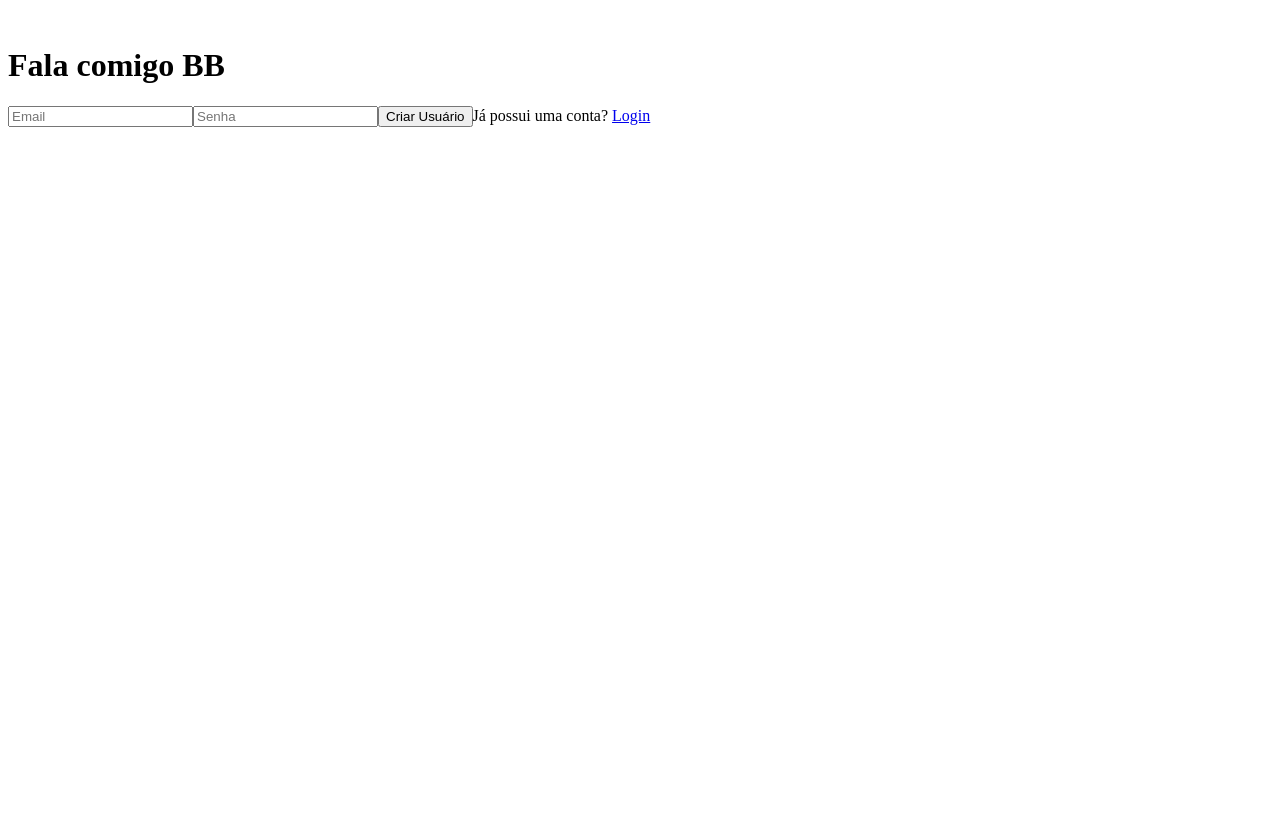
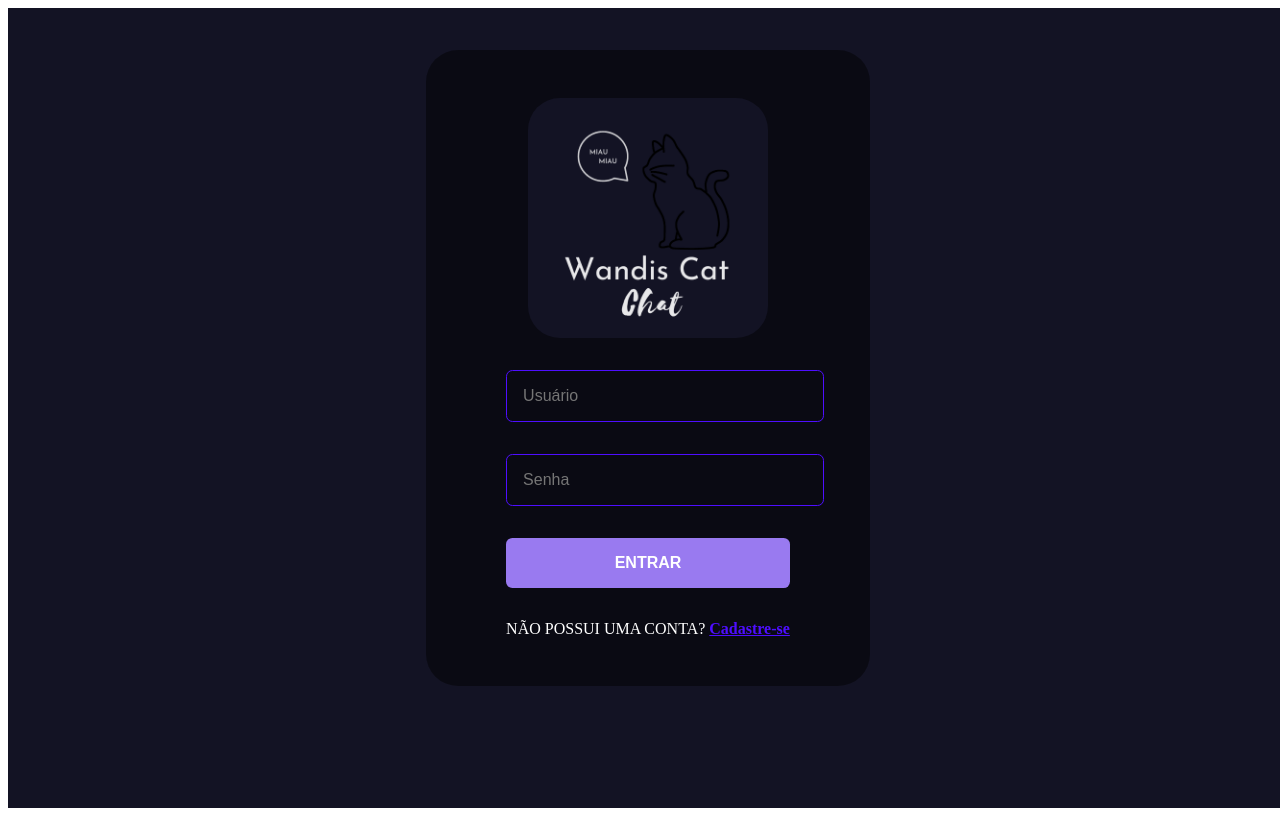
Before and after one commit to LayconJohn/real-time-chat, a React (Vite) app in the folder frontend/: page /sign-in in a window 1280 px wide. Built offline with nearby package versions, Linux system fonts and the light colour scheme.

Commit message:
feat: sign in frontend

```diff
--- a/frontend/src/pages/SignIn.jsx
+++ b/frontend/src/pages/SignIn.jsx
@@ -1,47 +1,175 @@
-import React, { useState } from "react";
+import React, { useState, useCallback, useEffect } from "react";
 import styled from "styled-components";
-import { Link } from "react-router-dom";
+import { Link, useNavigate } from "react-router-dom";
+import Logo from "../assets/logo.png";
+import { ToastContainer, toast } from 'react-toastify';
+import "react-toastify/dist/ReactToastify.css";
+import axios from "axios";
+import { signInRouter } from "../utils/APIRoutes";
 
 export default function SignIn() {
-    //const [username, setUsername] = useState(undefined);
 
-    function handleSubmit(e) {
-        e.preventDefault()
+    const navigate = useNavigate();
+    const toastOptions = {
+      position: "bottom-right",
+      autoClose: 5000,
+      hideProgressBar: false,
+      closeOnClick: true,
+      pauseOnHover: true,
+      draggable: true,
+      progress: undefined,
+      theme: "light",
+    };
+
+    const [valuesForm, setValuesForm] = useState({
+      username: "",
+      password: ""
+    });
+
+    async function handleSubmit(e) {
+      e.preventDefault();
+      if(handleValidation()) {
+        const {username, password} = valuesForm;
+        const { data } = await axios.post(signInRouter, {
+          username, password
+        })
+        if (!data) {
+          toast.error(data.message, toastOptions);
+        }
+        localStorage.setItem("chat-app-user", JSON.stringify({ username: data.username, email: data.email }))
+        toast("Login Realizado!", toastOptions);
+        navigate("/")
+        //console.log(data);
+      }
+
     }
 
     function handleChange(e) {
+      setValuesForm({...valuesForm, [e.target.name]: e.target.value});
+    }
 
+    function handleValidation() {
+      const {username, password} = valuesForm;
+      if (password === "") {
+        toast.error('Usuário e senha são obrigatóriosv', toastOptions);
+        return false;
+      }
+      if (username === "") {
+        toast.error('Usuário e senha são obrigatórios', toastOptions);
+        return false;
+      }
+      return true;
     }
 
     return(
         <>
-            <formConteiner>
+          <FormConteiner>
               <form onSubmit={(event) => handleSubmit(event)}>
-                    <div>
-                        <img src="" alt="" />
+                  <div className="brand">
+                      <img src={Logo} alt="Logo" />
                   </div>
-                    <h1>Fala comigo BB</h1>
                   <input
-                        type="email"
-                        placeholder="Email"
-                        name="email"
-                        onChange={e => setChange(e)}
+                      type="text"
+                      placeholder="Usuário"
+                      name="username"
+                      onChange={e => handleChange(e)}
+                      min="3"
                   />
                   <input
                       type="password"
                       placeholder="Senha"
                       name="password"
-                        onChange={e => setChange(e)}
+                      onChange={e => handleChange(e)}
                   />
+                  <button type="submit">Entrar</button>
+                  <span>Não possui uma conta? <Link to="/sign-up">Cadastre-se</Link>  </span>
+              </form>
+              <ToastContainer />
+          </FormConteiner>
 
-                    <button type="submit">Criar Usuário</button>
-                    <span>Já possui uma conta? <Link to="/sign-in">Login</Link>  </span>
-                </form>
-            </formConteiner>
         </>
   );
 }
 
-const formConteiner = styled.div`
+const FormConteiner = styled.div`
+  height:100vh;
+  width:100vw;
+  display: flex;
+  flex-direction: column;
+  justify-content: center;
+  gap: 1rem;
+  align-items: center;
+  background-color: #131324;
 
+  .brand{
+    display: flex;
+    justify-content: center;
+    align-items: center;
+    gap: 1rem;
+
+    img {
+      height: 15rem;
+      border-radius: 2rem;
+    }
+
+    h1 {
+      color: white;
+      text-transform: uppercase;
+    }
+  }
+
+  form {
+    display: flex;
+    flex-direction: column;
+    gap: 2rem;
+    background-color: #00000076;
+    border-radius: 2rem;
+    margin-bottom: 4rem;
+    padding: 3rem 5rem;
+
+    input {
+      background-color: transparent;
+      padding: 1rem;
+      border: 0.1rem solid #4e0eff;
+      border-radius: 0.4rem;
+      color: white;
+      width: 100%;
+      font-size: 1rem;
+
+      &:focus{
+        border: 0.1rem solid #997af0;
+        outline: none;
+      }
+    }
+
+    button {
+      background-color: #997af0;
+      color: white;
+      padding: 1rem 2rem;
+      border: none;
+      font-weight: bold;
+      cursor: pointer;
+      border-radius: 0.4rem;
+      font-size: 1rem;
+      text-transform: uppercase;
+      transition: 0.5s ease-in-out;
+      &:hover {
+        background-color: #4e0eff;
+      }
+      &:active{
+        scale: 1.1;
+      }
+    }
+
+    span {
+      color: white;
+      text-transform: uppercase;
+      a{
+        color: #4e0eff;
+        text-transform: none;
+        font-weight: bold;
+      }
+    }
+
+  }
 `;
--- a/frontend/src/utils/APIRoutes.js
+++ b/frontend/src/utils/APIRoutes.js
@@ -1,2 +1,3 @@
 const host = "http://localhost:5000";
 export const signUpRouter = `${host}/api/auth/sign-up`;
+export const signInRouter = `${host}/api/auth/sign-in`;
```
Lines whose indentation alone changed are shown as unchanged.
